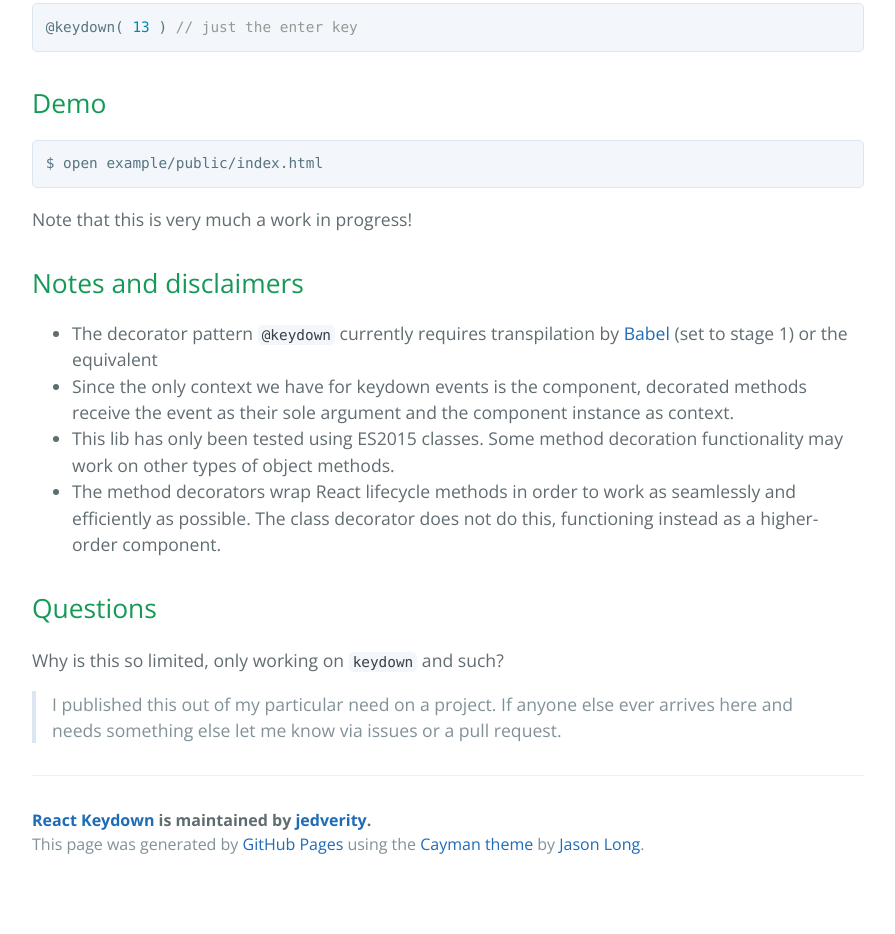
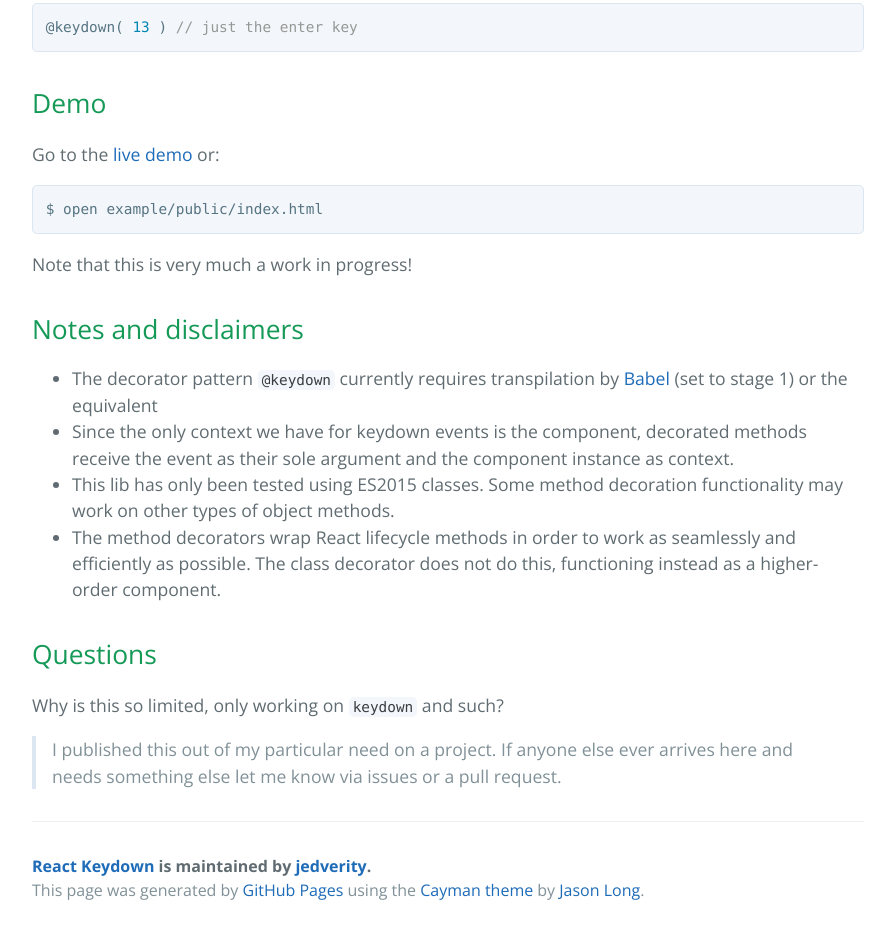
Before and after one commit to glortho/react-keydown, a plain HTML site: page index.html in a window 1280 px wide. Shown: the part 2868-3802 px from the top of the page, without its empty margins (192-1087 px from the left). Before the commit the page ends 3756 px from the top, so only its background shows below. Drawn offline with nearby package versions, Linux system fonts and the light colour scheme.

```diff
--- a/index.html
+++ b/index.html
@@ -142,6 +142,9 @@
 <h2>
 <a id="demo" class="anchor" href="#demo" aria-hidden="true"><span class="octicon octicon-link"></span></a>Demo</h2>
 
+<p>Go to the <a href="http://jedverity.github.io/react-keydown/example/index.html">live
+demo</a> or:</p>
+
 <pre><code>$ open example/public/index.html
 </code></pre>
 
```
Also changed, not shown: params.json (+1 -1 lines).
